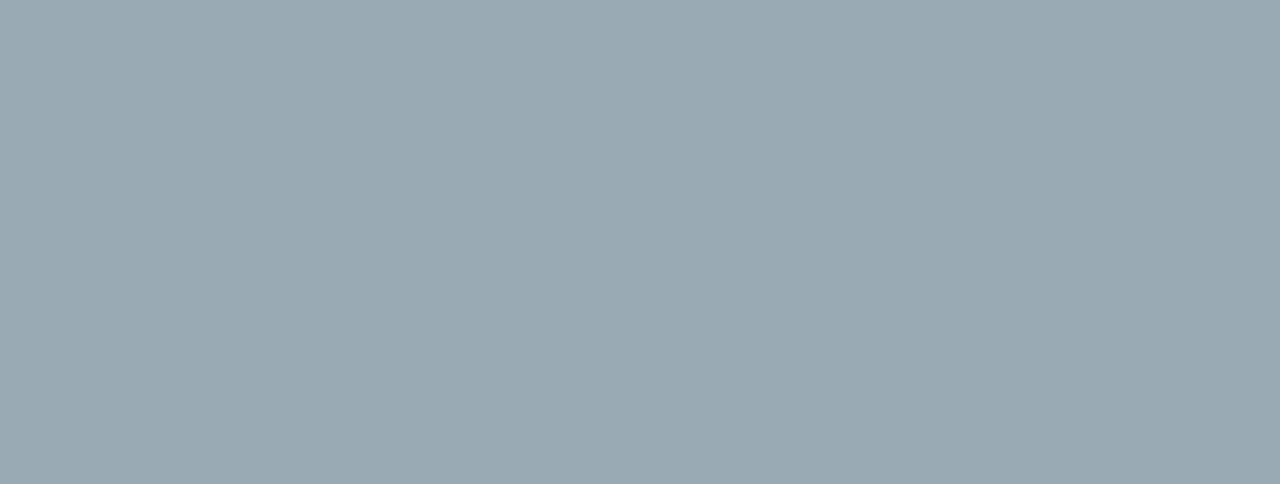
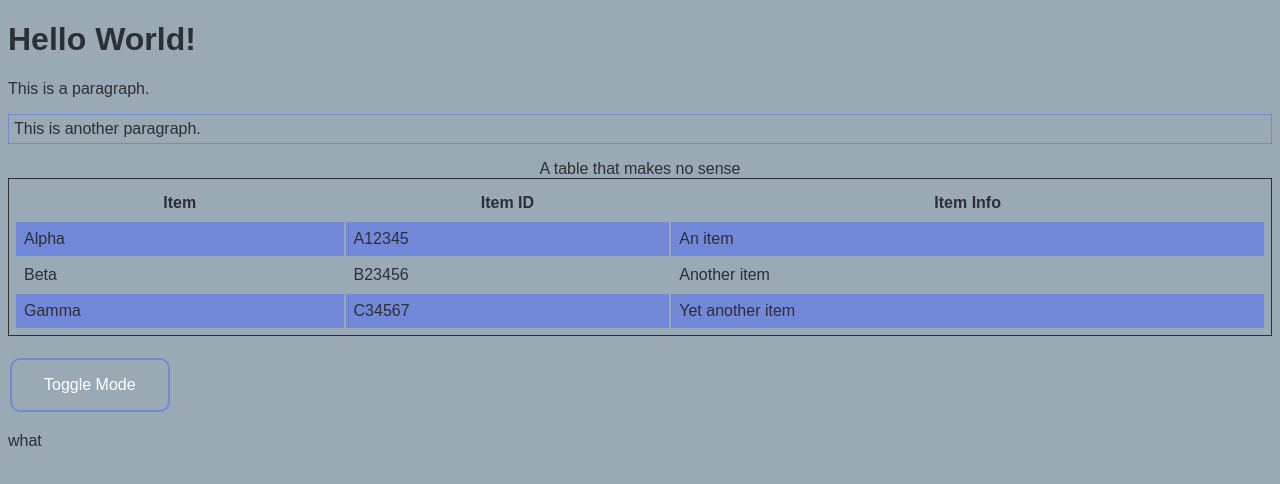
Before and after one commit to AlphaSolid/pages-test, a plain HTML site: page index.html in a window 1280 px wide. Drawn offline with Linux system fonts and the light colour scheme.

Commit message:
Add files via upload

```diff
--- a/index.html
+++ b/index.html
@@ -3,7 +3,7 @@
 <head>
     <title>Web Title</title>
     <link rel="stylesheet" href="styles.css">
-    <script src="scripts.js></script>
+    <script src="scripts.js"></script>
 </head>
 <body>
     <h1>Hello World!</h1>
```
